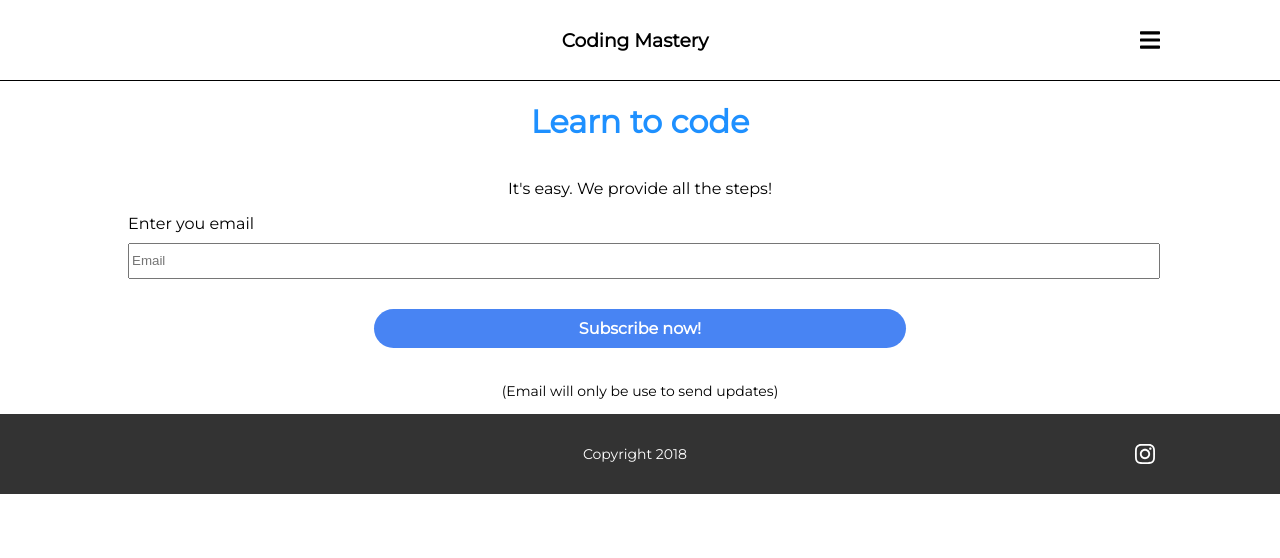
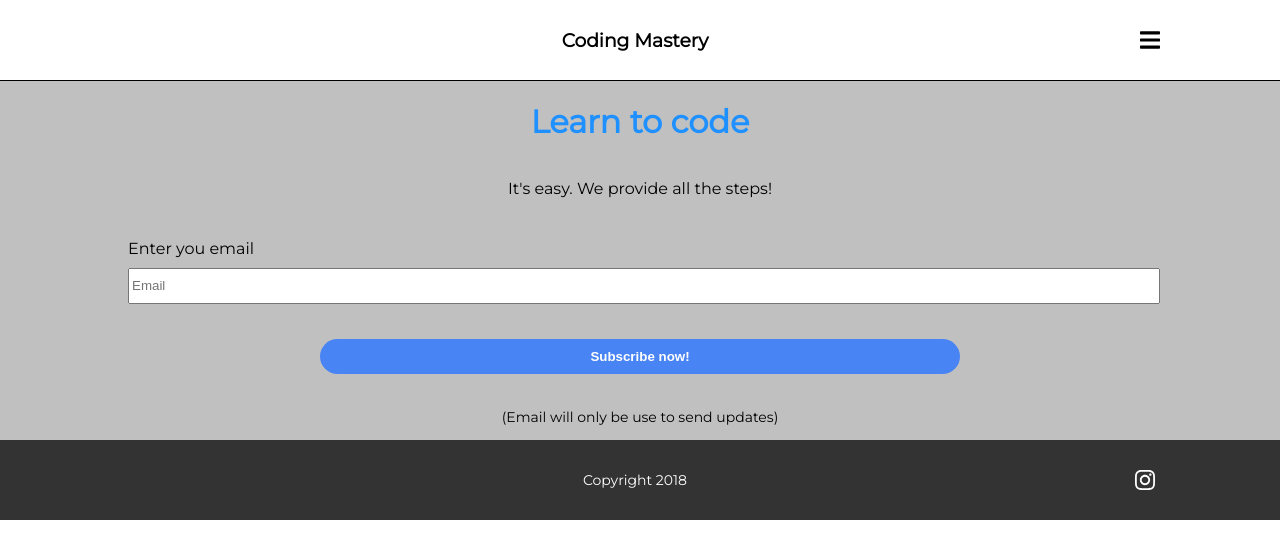
Before and after one commit to codingmastery/codingmastery, a React (Vite) app: page / in a window 1280 px wide. Shown: the top 558 px of the page. Built offline with nearby package versions, Linux system fonts and the light colour scheme; a web font is replaced by a local one.

Commit message:
Refactored code for forms

```diff
--- /dev/null
+++ b/config/forms.js
@@ -0,0 +1,7 @@
+import Subscribe from '../src/Components/Forms/Subscribe/Subscribe';
+import Contact from '../src/Components/Forms/Contact/Contact';
+
+export {
+  Subscribe,
+  Contact,
+};
--- a/src/App.scss
+++ b/src/App.scss
@@ -8,7 +8,6 @@ body {
   padding: 0;
 }
 
-input[type="button"],
 .cta {
   border-radius: 30px;
   color: white;
@@ -16,12 +15,12 @@ input[type="button"],
   background-color: #4884f3;
   padding: 10px;
   /* font-size: 30px; */
-  /* border: 2px solid #1f5ac1; */
+  border: 0px solid #1f5ac1;
   width: 50%;
   /* left: 25%; */
   /* position: relative; */
   text-align: center;
-  margin: 20px auto;
+  margin: 0 auto 20px auto;
   cursor: pointer;
   text-decoration: none;
 }
--- a/src/Components/Footer/Footer.jsx
+++ b/src/Components/Footer/Footer.jsx
@@ -13,7 +13,7 @@ const Footer = () => (
     </div>
     <div className="right-side">
       <div className="socialMediaIcon">
-        <a href="https://instagram.com/coding_mastery">
+        <a href="https://instagram.com/codingmastery">
           <FontAwesomeIcon
             className="content"
             icon={["fab", "instagram"]}
--- /dev/null
+++ b/src/Components/FormBox/FormBox.js
@@ -0,0 +1,10 @@
+import React from 'react';
+import * as Forms from '../../../config/forms';
+
+const FormBox = (props) => {
+  const MyForm = (Forms[props.formContainerName] !== null || Forms[props.formContainerName]!== undefined) ?
+    Forms[props.formContainerName] : null;
+  return (MyForm !== null ) ? <MyForm /> : null;
+}
+
+export default FormBox;
--- /dev/null
+++ b/src/Components/Forms/Contact/Contact.js
@@ -0,0 +1,81 @@
+import React from 'react';
+
+class Contact extends React.Component {
+  constructor(props) {
+    super(props);
+    this.state = {
+      count: 0,
+      submitted: false,
+      success: false,
+      email: ''
+    };
+    this.handleSubmit = this.handleSubmit.bind(this);
+  }
+
+  encode(data) {
+    return Object.keys(data)
+      .map(key => encodeURIComponent(key) + '=' + encodeURIComponent(data[key]))
+      .join('&');
+  }
+
+  handleSubmit(e) {
+    e.persist();
+    e.preventDefault();
+
+    console.log('handleSumbit');
+    if (this.state.count === 0) {
+      console.log('arrow Function');
+      //      document.querySelector(".form-box").submit();
+
+      fetch('/send_mail', {
+        method: 'POST',
+        headers: { 'Content-Type': 'application/x-www-form-urlencoded' },
+        body: this.encode({
+          'form-name': 'subscribeHome',
+          email: `${this.state.email}`
+        })
+      })
+        .then(response => {
+          alert('Success!');
+          console.log(response);
+          this.setState(prevState => ({
+            submitted: !prevState.submitted,
+            count: prevState.count + 1
+          }));
+        })
+        .catch(error => alert(error));
+    }
+    return;
+  }
+  render() {
+    return (
+      <div className="form-container">
+        <p> We will get back to you asap! </p>
+        <form className="form-box" method="POST">
+          <div className="input">
+            <label htmlFor="contactName">Name</label>
+            <input type="text" id="contactName" name="contactName" />
+          </div>
+          <div className="input">
+            <label htmlFor="contactEmail">Email</label>
+            <input type="text" id="contactEmail" name="contactEmail" />
+          </div>
+          <div className="input">
+            <label htmlFor="emailMessage">Message</label>
+            <textarea
+              id="emailMessage"
+              name="emailSubject"
+              rows="10"
+              cols="140"
+            />
+          </div>
+        </form>
+        <button className="cta" onClick={e => console.log('clicked!')}>
+          Send Message
+        </button>
+      </div>
+    );
+  }
+}
+
+export default Contact;
--- /dev/null
+++ b/src/Components/Forms/Subscribe/Subscribe.js
@@ -0,0 +1,104 @@
+import React from 'react';
+
+class Subscribe extends React.Component {
+  constructor(props) {
+    super(props);
+    this.state = {
+      count: 0,
+      submitted: false,
+      success: false,
+      email: ''
+    };
+    this.handleSubmit = this.handleSubmit.bind(this);
+  }
+
+  encode(data) {
+    return Object.keys(data)
+        .map(key => encodeURIComponent(key) + "=" + encodeURIComponent(data[key]))
+        .join("&");
+  }
+
+  handleSubmit(e) {
+    e.persist();
+    e.preventDefault();
+
+    console.log("handleSumbit");
+    if (this.state.count === 0) {
+      console.log("arrow Function");
+//      document.querySelector(".form-box").submit();
+
+      fetch("/send_mail", {
+        method: "POST",
+        headers: { "Content-Type": "application/x-www-form-urlencoded" },
+        body: this.encode({ "form-name": "subscribeHome", "email": `${this.state.email}` })
+      })
+        .then((response) => {
+
+          alert("Success!");
+          console.log(response);
+          this.setState(prevState => ({
+            submitted: !prevState.submitted,
+            count: prevState.count + 1
+          }));
+        })
+        .catch(error => alert(error));
+
+
+
+    }
+    return;
+  }
+
+  render() {
+    return (
+      this.state.submitted === false ? (
+        <React.Fragment>
+          <h1> Learn to code </h1>
+          <p>It's easy. We provide all the steps!</p>
+          <form className="form-box" onSubmit={this.handleSubmit}>
+            <div className="input">
+              <label className="labelEmail" htmlFor="email">
+                Enter you email
+              </label>
+              <input
+                type="email"
+                id="email"
+                name="email"
+                placeholder="Email"
+                value={this.state.email}
+                onChange={e => {
+                  e.persist();
+                  this.setState(prevState => ({ email: e.target.value }));
+                }}
+              />
+            </div>
+          </form>
+          <button className="cta" onClick={this.handleSubmit}>
+            Subscribe now!
+          </button>
+          <p className="small">(Email will only be use to send updates)</p>
+        </React.Fragment>
+      ) : this.state.success ? (
+        <div className="form-box form-success">
+          <h1>Super!</h1>
+          <p> You are one step closer to conquer the world! </p>
+          <p className="small">Mwahahahahaha</p>
+        </div>
+      ) : (
+        <React.Fragment>
+          <div className="form-box form-failure">
+            <h1>Something went wrong!</h1>
+            <p>
+              Please try again in a few minutes.We are investigating the issue.
+            </p>
+          </div>
+          <Link className="link-cta" to="/">
+            Back Home
+          </Link>
+        </React.Fragment>
+      )
+    );
+  }
+}
+
+export default Subscribe;
--- a/src/Containers/ContactUs/ContactUs.scss
+++ b/src/Containers/ContactUs/ContactUs.scss
@@ -6,6 +6,6 @@
   }
 }
 
-.cta {
-  //background-color: #8300e9;
+.input {
+  margin: 25px auto;
 }
--- a/src/Containers/Main/Main.jsx
+++ b/src/Containers/Main/Main.jsx
@@ -1,116 +1,17 @@
-import React from "react";
-import { Link } from "react-router-dom";
-import "./Main.scss";
+import React from 'react';
+import './Main.scss';
+import FormBox from '../../Components/FormBox/FormBox';
 
-class Main extends React.Component {
-  constructor(props) {
-    super(props);
-    this.state = {
-      count: 0,
-      submitted: false,
-      success: false,
-      email: '',
-    };
-    this.handleSubmit = this.handleSubmit.bind(this);
-  }
+const Main = () => {
+  return (
+    <main className="grid-container-mainContent">
+      <div className="jumbotron">
+        <FormBox formContainerName="Subscribe" />
+      </div>
 
-  encode(data) {
-    return Object.keys(data)
-        .map(key => encodeURIComponent(key) + "=" + encodeURIComponent(data[key]))
-        .join("&");
-  }
-
-  handleSubmit(e) {
-    e.persist();
-    e.preventDefault();
-
-    console.log("handleSumbit");
-    if (this.state.count === 0) {
-      console.log("arrow Function");
-//      document.querySelector(".form-box").submit();
-
-      fetch("/send_mail", {
-        method: "POST",
-        headers: { "Content-Type": "application/x-www-form-urlencoded" },
-        body: this.encode({ "form-name": "subscribeHome", "email": `${this.state.email}` })
-      })
-        .then((response) => {
-
-          alert("Success!");
-          console.log(response);
-          this.setState(prevState => ({
-            submitted: !prevState.submitted,
-            count: prevState.count + 1
-          }));
-        })
-        .catch(error => alert(error));
-
-
-
-    }
-    return;
-  }
-  render() {
-    return (
-      <main className="grid-container-mainContent">
-        <div className="jumbotron">
-          {this.state.submitted === false ? (
-            <React.Fragment>
-              <h1> Learn to code </h1>
-              <p>It's easy. We provide all the steps!</p>
-              <form
-                className="form-box"
-                onSubmit={this.handleSubmit}
-              >
-                <label className="labelEmail" htmlFor="email">
-                  Enter you email
-                </label>
-                <input
-                  type="email"
-                  id="email"
-                  name="email"
-                  placeholder="Email"
-                  value={this.state.email}
-                  onChange={
-                    (e)=> {
-                      e.persist();
-                      this.setState(
-                        (prevState)=> ({email: e.target.value})
-                      )
-                    }
-                  }
-                />
-
-                <div className="cta" onClick={this.handleSubmit}>
-                  Subscribe now!
-                </div>
-              </form>
-              <p className="small">(Email will only be use to send updates)</p>
-            </React.Fragment>
-          ) : this.state.success ? (
-            <div className="form-box form-success">
-              <h1>Super!</h1>
-              <p> You are one step closer to conquer the world! </p>
-              <p className="small">Mwahahahahaha</p>
-            </div>
-          ) : (
-            <React.Fragment>
-              <div className="form-box form-failure">
-                <h1>Something went wrong!</h1>
-                <p>
-                  Please try again in a few minutes.We are investigating the
-                  issue.
-                </p>
-              </div>
-              <Link className="link-cta" to="/">
-                Back Home
-              </Link>
-            </React.Fragment>
-          )}
-        </div>
-      </main>
-    );
-  }
-}
+      {/* <DoubleContent data={null} /> */}
+    </main>
+  );
+};
 
 export default Main;
--- a/src/Containers/Main/Main.scss
+++ b/src/Containers/Main/Main.scss
@@ -1,22 +1,15 @@
 .grid-container-mainContent {
   display: grid;
-  //height: 80vh;
   font-family: "Montserrat", sans-serif;
   color: black;
 
   .jumbotron {
-    //margin: auto 15px;
     display: flex;
     flex-direction: column;
     align-content: center;
-
-    // background: url("https://images.pexels.com/photos/577585/pexels-photo-577585.jpeg")
-    //   center no-repeat;
-    // background-size: auto;
-
+    background-color: silver;
     h1 {
       color: dodgerblue;
-      //text-shadow: 1px 1px 6px black;
       text-align: center;
     }
     p {
@@ -27,19 +20,15 @@
       width: 80%;
       margin: 0px auto;
 
-      input,
-      textarea {
+      input {
         width: 100%;
         height: 30px;
-        //border: 1px solid #333;
-        //padding-left: 10px;
-        // border-bottom: 1px solid #4884f3;
-        //border: 0;
         margin: 10px 0;
       }
 
       textarea {
-        height: 40px;
+        width: 100%;
+        margin: 10px 0;
       }
     }
     .small {
@@ -53,11 +42,7 @@
       font-weight: bold;
       background-color: #4884f3;
       padding: 10px;
-      /* font-size: 30px; */
-      border: 2px solid #1f5ac1;
       width: 50%;
-      /* left: 25%; */
-      /* position: relative; */
       text-align: center;
       margin: 20px auto;
       cursor: pointer;
```
Also changed, not shown: src/Containers/ContactUs/ContactUs.jsx (+13 -20 lines).
